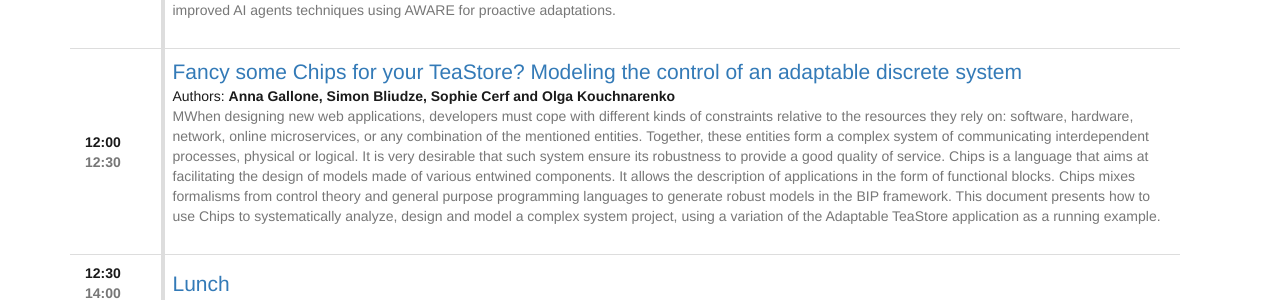
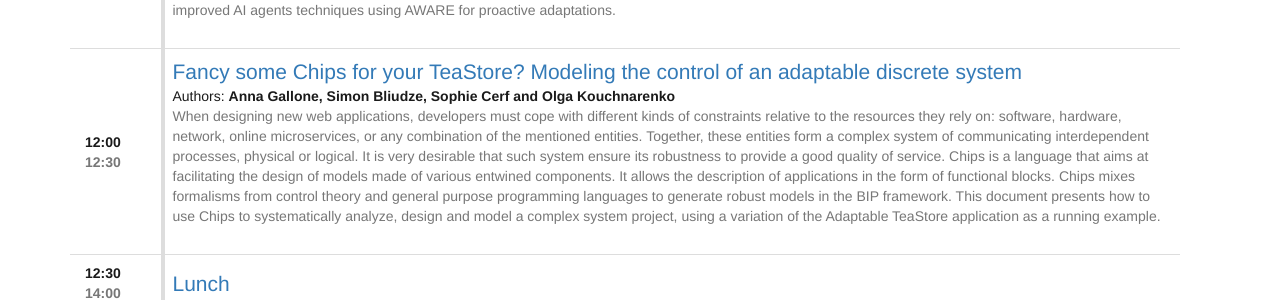
Before and after one commit to waca-ws/2025, a Jekyll site: the page built from program.md, in a window 1280 px wide and 900 px high, scrolled down 1439 px. Shown: the part 152-452 px from the top of the window. Built offline with Jekyll 4.4.1, drawn with Linux system fonts in a browser that asks for light colours.

Commit message:
Update program.yml

```diff
--- a/_data/program.yml
+++ b/_data/program.yml
@@ -69,7 +69,7 @@
         - name: Anna Gallone, Simon Bliudze, Sophie Cerf and Olga Kouchnarenko
           title: Authors
       description: |
-        MWhen designing new web applications, developers must cope with different kinds of constraints relative to the resources they rely on: software, hardware, network, online microservices, or any combination of the mentioned entities. Together, these entities form a complex system of communicating interdependent processes, physical or logical. It is very desirable that such system ensure its robustness to provide a good quality of service. Chips is a language that aims at facilitating the design of models made of various entwined components. It allows the description of applications in the form of functional blocks. Chips mixes formalisms from control theory and general purpose programming languages to generate robust models in the BIP framework. This document presents how to use Chips to systematically analyze, design and model a complex system project, using a variation of the Adaptable TeaStore application as a running example.
+        When designing new web applications, developers must cope with different kinds of constraints relative to the resources they rely on: software, hardware, network, online microservices, or any combination of the mentioned entities. Together, these entities form a complex system of communicating interdependent processes, physical or logical. It is very desirable that such system ensure its robustness to provide a good quality of service. Chips is a language that aims at facilitating the design of models made of various entwined components. It allows the description of applications in the form of functional blocks. Chips mixes formalisms from control theory and general purpose programming languages to generate robust models in the BIP framework. This document presents how to use Chips to systematically analyze, design and model a complex system project, using a variation of the Adaptable TeaStore application as a running example.
 
     - title: Lunch
       from: "12:30"
```
